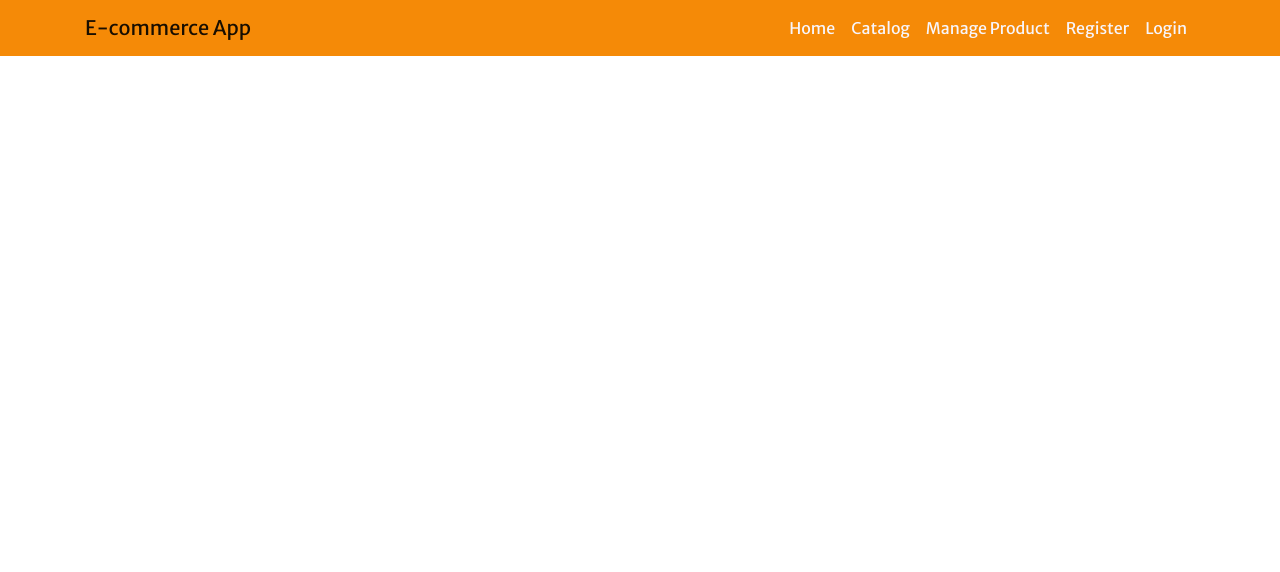
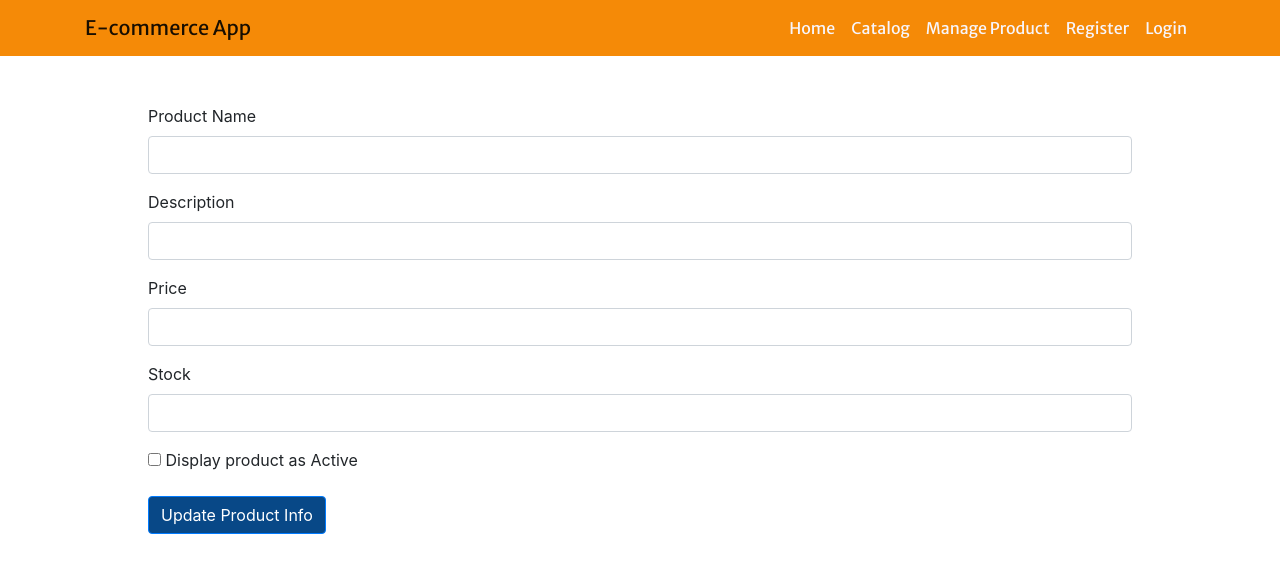
Before and after one commit to dmganados/puppypaws_ecommerce, a React (Create React App) app: page /edit in a window 1280 px wide. Shown: the top 572 px of the page. Built offline with nearby package versions, Linux system fonts and the light colour scheme; no server answers.

Commit message:
working on edit page

```diff
--- a/src/App.js
+++ b/src/App.js
@@ -6,6 +6,7 @@ import Register from './pages/Register';
 import Login from './pages/Login';
 import ManageProduct from './pages/ManageProduct';
 import CreateProduct from './components/CreateProduct';
+import Edit from './pages/Edit'
 import { UserProvider } from './UserContext'
 import {BrowserRouter as Router, Routes, Route, Navigate} from 'react-router-dom';
 
@@ -64,6 +65,7 @@ function App() {
             <Route path='/catalog' element={<Catalog />} />
             <Route path='/manage-product' element={<ManageProduct />} />
             <Route path='/create-product' element={<CreateProduct />} />
+            <Route path='/edit' element={<Edit />} />
             <Route path='/register' element={<Register />} />
             <Route path='/login' element={<Login />} />
           </Routes>
--- a/src/components/Inventory.js
+++ b/src/components/Inventory.js
@@ -22,7 +22,7 @@ export default function Inventory({inventoryProp}) {
 					<Card.Text>Stock: {invStock}</Card.Text>
 					<Card.Text className="d-inline">Status: {strStatus} </Card.Text>
 
-					<Link to="" className="mr-3" id="editFunction">Edit</Link>
+					<Link to="/edit" className="mr-3" id="editFunction">Edit</Link>
 					<Link to="" id="deleteFunction">Delete</Link>
 				</Card.Body>
 			</Card>
--- a/src/pages/Edit.js
+++ b/src/pages/Edit.js
@@ -0,0 +1,54 @@
+import {Button, Col, Row, Container, Form} from 'react-bootstrap'
+
+export default function Edit () {
+
+	return (
+		<div>
+		<Container>
+			<Col>
+				<Form className="p-5">
+					<Form.Group>
+						<Form.Label>Product Name</Form.Label>
+						<Form.Control
+						type="text"
+						required
+						 />
+					</Form.Group>
+
+					<Form.Group>
+						<Form.Label>Description</Form.Label>
+						<Form.Control
+						type="text"
+						required
+						/>
+					</Form.Group>
+
+					<Form.Group>
+					<Form.Label>Price</Form.Label>
+					<Form.Control
+					type="number"
+					required
+					/>
+					</Form.Group>
+
+					<Form.Group>
+						<Form.Label>Stock</Form.Label>
+						<Form.Control
+						type="number"
+						required
+						/>
+					</Form.Group>
+
+					<div className="mb-4">
+						<input
+						type="checkbox"
+						/> Display product as Active
+					</div>
+
+					<Button className="createBtn" type="submit">Update Product Info</Button>
+				</Form>
+			</Col>
+		</Container>
+		</div>
+	)
+}
```
